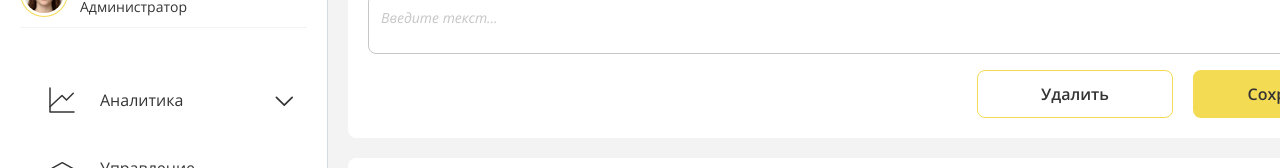
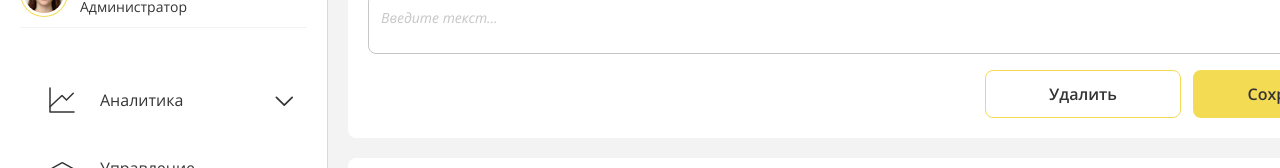
Before and after one commit to yandex-development-2-team/Web, a React (Vite) app: page /links-resources in a window 1280 px wide. Shown: the part 130-298 px from the top of the page. Built offline with nearby package versions, Linux system fonts and the light colour scheme.

Commit message:
Исправления по верстке страницы

```diff
--- a/src/pages/LinksResourcesPage/LinksResourcesPage.tsx
+++ b/src/pages/LinksResourcesPage/LinksResourcesPage.tsx
@@ -134,7 +134,7 @@ const LinksResourcesPage = () => {
               className={cn("w-full h-[60px]")}
             />
           </div>
-          <div className={cn("flex gap-5 justify-end")}>
+          <div className={cn("flex gap-3 justify-end")}>
             <Button
   type="button"
   variant="default-secondary"
```
